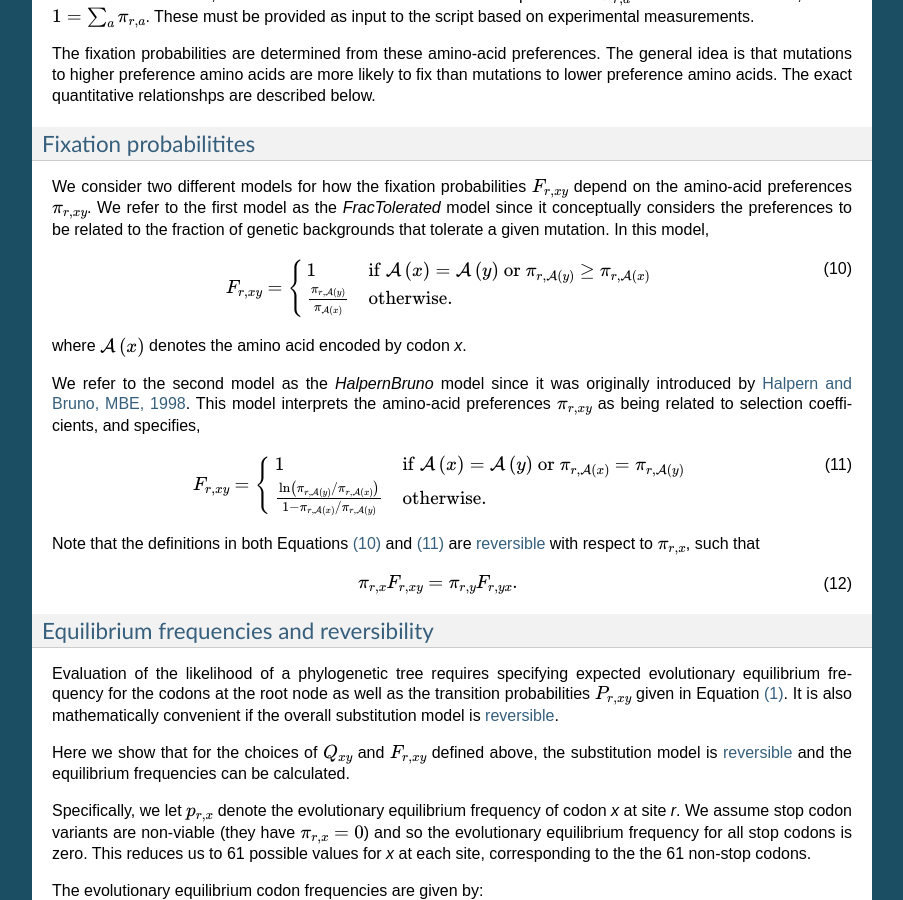
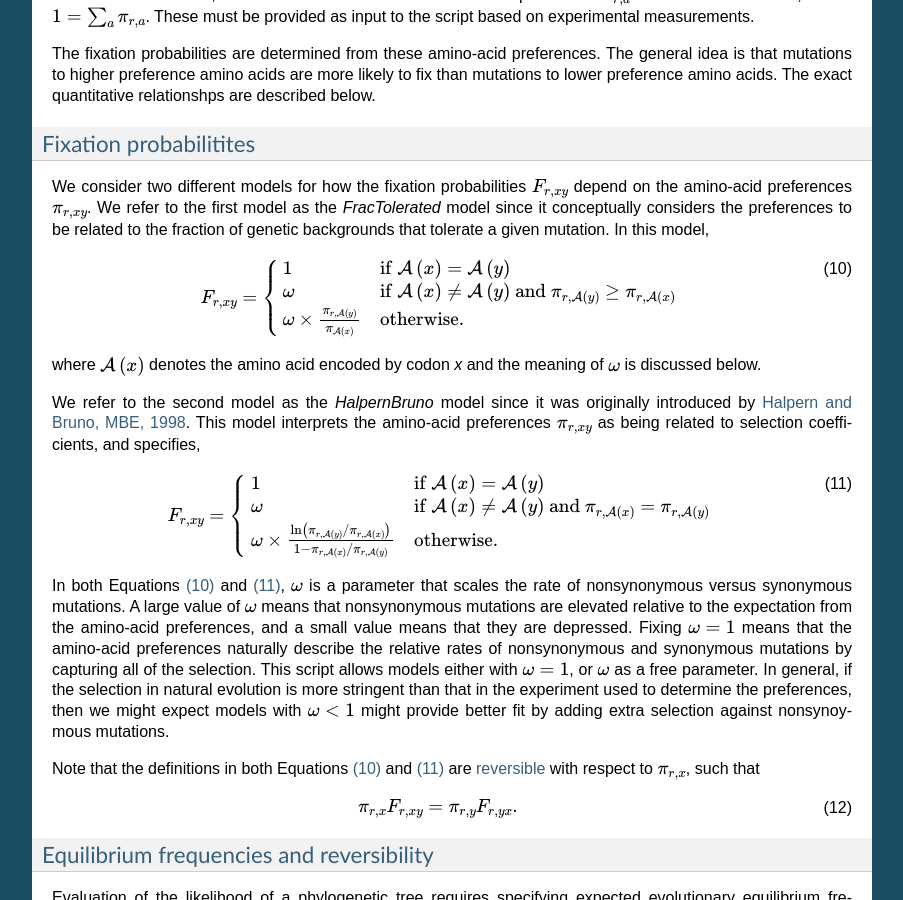
Before and after one commit to jbloom/phyloExpCM, a Sphinx documentation site: the page built from docs/phyloExpCM_ExpModelOptimizeHyphyTree.rst, in a window 1280 px wide and 900 px high, scrolled down 3781 px. Shown: the whole window, without its empty margins (198-1101 px from the left). Built offline with Sphinx 7.4.7, drawn with Linux system fonts in a browser that asks for light colours; formulas are drawn with MathJax 3; some of the changed text lies outside the part shown.

Commit message:
Added documentation for fitomega to phyloExpCM_ExpModelOptimizeHyphyTree.py

```diff
--- a/docs/phyloExpCM_ExpModelOptimizeHyphyTree.rst
+++ b/docs/phyloExpCM_ExpModelOptimizeHyphyTree.rst
@@ -164,11 +164,12 @@ We consider two different models for how the fixation probabilities :math:`F_{r,
 
    F_{r,xy} =
    \begin{cases}
-   1 & \mbox{if $\mathcal{A}\left(x\right) = \mathcal{A}\left(y\right)$ or $\pi_{r,\mathcal{A}\left(y\right)} \ge \pi_{r,\mathcal{A}\left(x\right)}$} \\
-   \frac{\pi_{r,\mathcal{A}\left(y\right)}}{\pi_{\mathcal{A}\left(x\right)}} & \mbox{otherwise.}
+   1 & \mbox{if $\mathcal{A}\left(x\right) = \mathcal{A}\left(y\right)$} \\
+   \omega & \mbox{if $\mathcal{A}\left(x\right) \ne \mathcal{A}\left(y\right)$ and $\pi_{r,\mathcal{A}\left(y\right)} \ge \pi_{r,\mathcal{A}\left(x\right)}$} \\
+   \omega \times \frac{\pi_{r,\mathcal{A}\left(y\right)}}{\pi_{\mathcal{A}\left(x\right)}} & \mbox{otherwise.}
    \end{cases}
 
-where :math:`\mathcal{A}\left(x\right)` denotes the amino acid encoded by codon *x*.
+where :math:`\mathcal{A}\left(x\right)` denotes the amino acid encoded by codon *x* and the meaning of :math:`\omega` is discussed below.
 
 We refer to the second model as the *HalpernBruno* model since it was originally introduced by `Halpern and Bruno, MBE, 1998`_. This model interprets the amino-acid preferences :math:`\pi_{r,xy}` as being related to selection coefficients, and specifies,
 
@@ -177,9 +178,12 @@ We refer to the second model as the *HalpernBruno* model since it was originally
 
    F_{r,xy} =
    \begin{cases}
-   1 & \mbox{if $\mathcal{A}\left(x\right) = \mathcal{A}\left(y\right)$ or $\pi_{r,\mathcal{A}\left(x\right)} = \pi_{r,\mathcal{A}\left(y\right)}$} \\
-   \frac{\ln\left(\pi_{r,\mathcal{A}\left(y\right)} / \pi_{r,\mathcal{A}\left(x\right)}\right)}{1 - \pi_{r,\mathcal{A}\left(x\right)} / \pi_{r,\mathcal{A}\left(y\right)}} & \mbox{otherwise.}
+   1 & \mbox{if $\mathcal{A}\left(x\right) = \mathcal{A}\left(y\right)$} \\
+   \omega & \mbox{if $\mathcal{A}\left(x\right) \ne \mathcal{A}\left(y\right)$ and $\pi_{r,\mathcal{A}\left(x\right)} = \pi_{r,\mathcal{A}\left(y\right)}$} \\
+   \omega \times \frac{\ln\left(\pi_{r,\mathcal{A}\left(y\right)} / \pi_{r,\mathcal{A}\left(x\right)}\right)}{1 - \pi_{r,\mathcal{A}\left(x\right)} / \pi_{r,\mathcal{A}\left(y\right)}} & \mbox{otherwise.}
    \end{cases}
+
+In both Equations :eq:`Frxy_FracTolerated` and :eq:`Frxy_HalpernBruno`, :math:`\omega` is a parameter that scales the rate of nonsynonymous versus synonymous mutations. A large value of :math:`\omega` means that nonsynonymous mutations are elevated relative to the expectation from the amino-acid preferences, and a small value means that they are depressed. Fixing :math:`\omega = 1` means that the amino-acid preferences naturally describe the relative rates of nonsynonymous and synonymous mutations by capturing all of the selection. This script allows models either with :math:`\omega = 1`, or :math:`\omega` as a free parameter. In general, if the selection in natural evolution is more stringent than that in the experiment used to determine the preferences, then we might expect models with :math:`\omega < 1` might provide better fit by adding extra selection against nonsynoymous mutations.
 
 Note that the definitions in both Equations :eq:`Frxy_FracTolerated` and :eq:`Frxy_HalpernBruno` are `reversible`_ with respect to :math:`\pi_{r,x}`, such that
 
@@ -360,6 +364,8 @@ The input file should contain the following keys:
 
 * *outfileprefix* gives the name of the prefix pre-pended to the output files. You can also make it *None* if you don't want to pre-pend any prefix.
 
+* *fitomega* is an optional parameters. If it is *None*, *False*, or is not specified, then the :math:`\omega` parameter defined in Equations :eq:`Frxy_FracTolerated` and :eq:`Frxy_HalpernBruno` is fixed to one. This corresponds to assuming that the amino-acid preferences capture all of the selection. If *fitomega* is instead specified with a value of *freeparameter*, then the value of :math:`\omega` is fit by maximum likelihood. This corresponds to the case where there is some additional selection against (or for) nonsynymous mutations beyond that captured by the amino-acid preferences.
+
 * *randomizepreferences* is an optional argument. If it is not specified or set to a value of *False*, nothing unusual is done. Otherwise it should be set to an integer >= 1 that specifies the random number seed used to randomize the amino-acid preferences among sites. You might want to do this if you are testing that the model relies relies on accurate experimental determination of the amino-acid preferences at each site by scrambling these preferences.
 
 
@@ -406,6 +412,10 @@ The following primary output files are created. Each of these files begins with
 
       Here *R_AG* is the rate of mutation from *A* to *G* (:math:`R_{A \rightarrow G}`). If the mutation rates are not free parameters, then the last four lines giving these rates will be absent.
 
+      If :math:`\omega` is also being fit via setting *fitomega* to *freeparameter*, then the file also specifies the value of this parameter as in::
+
+        omega 0.03132
+
 
 Temporary output files
 ~~~~~~~~~~~~~~~~~~~~~~~~~
```
